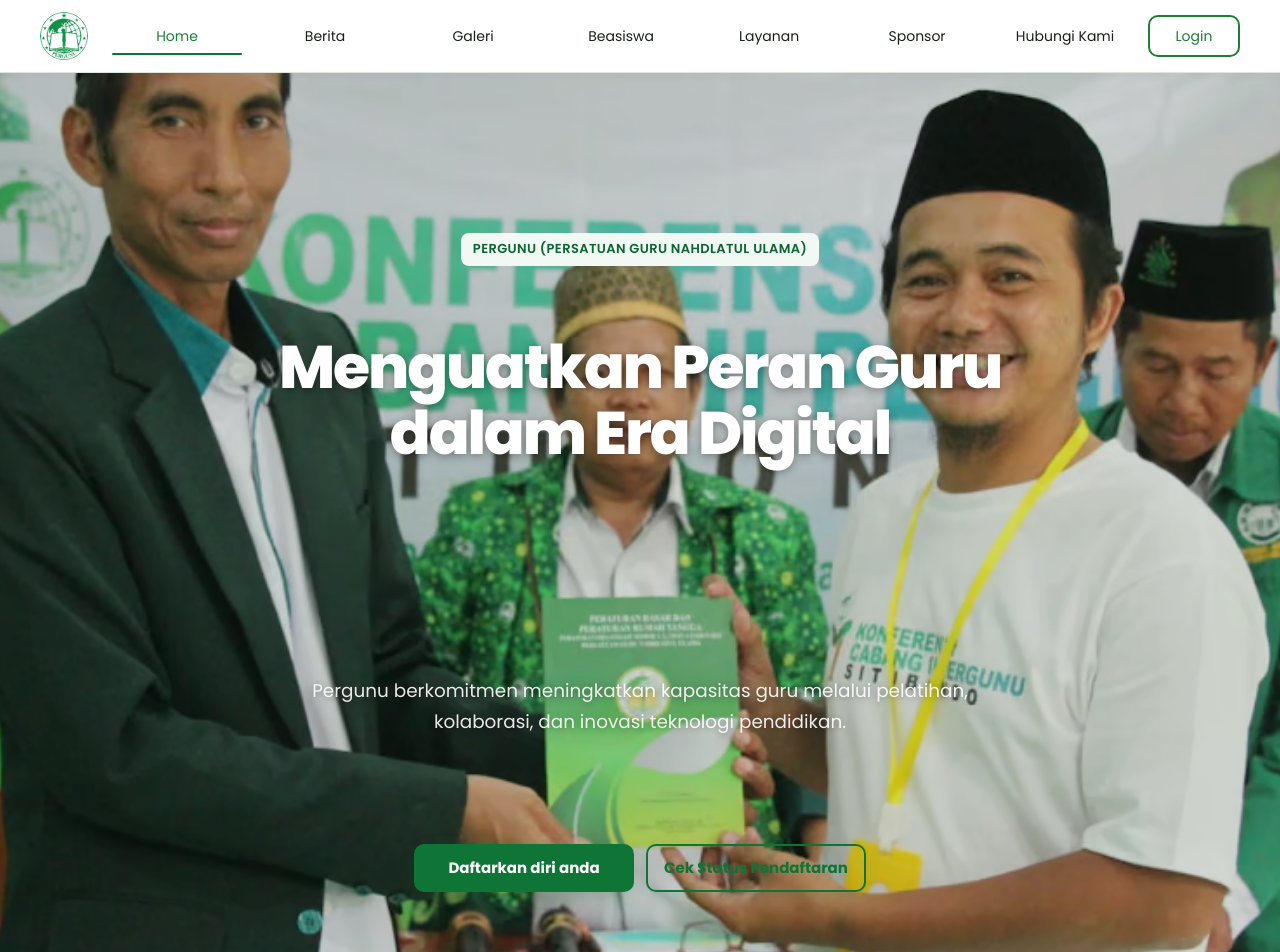
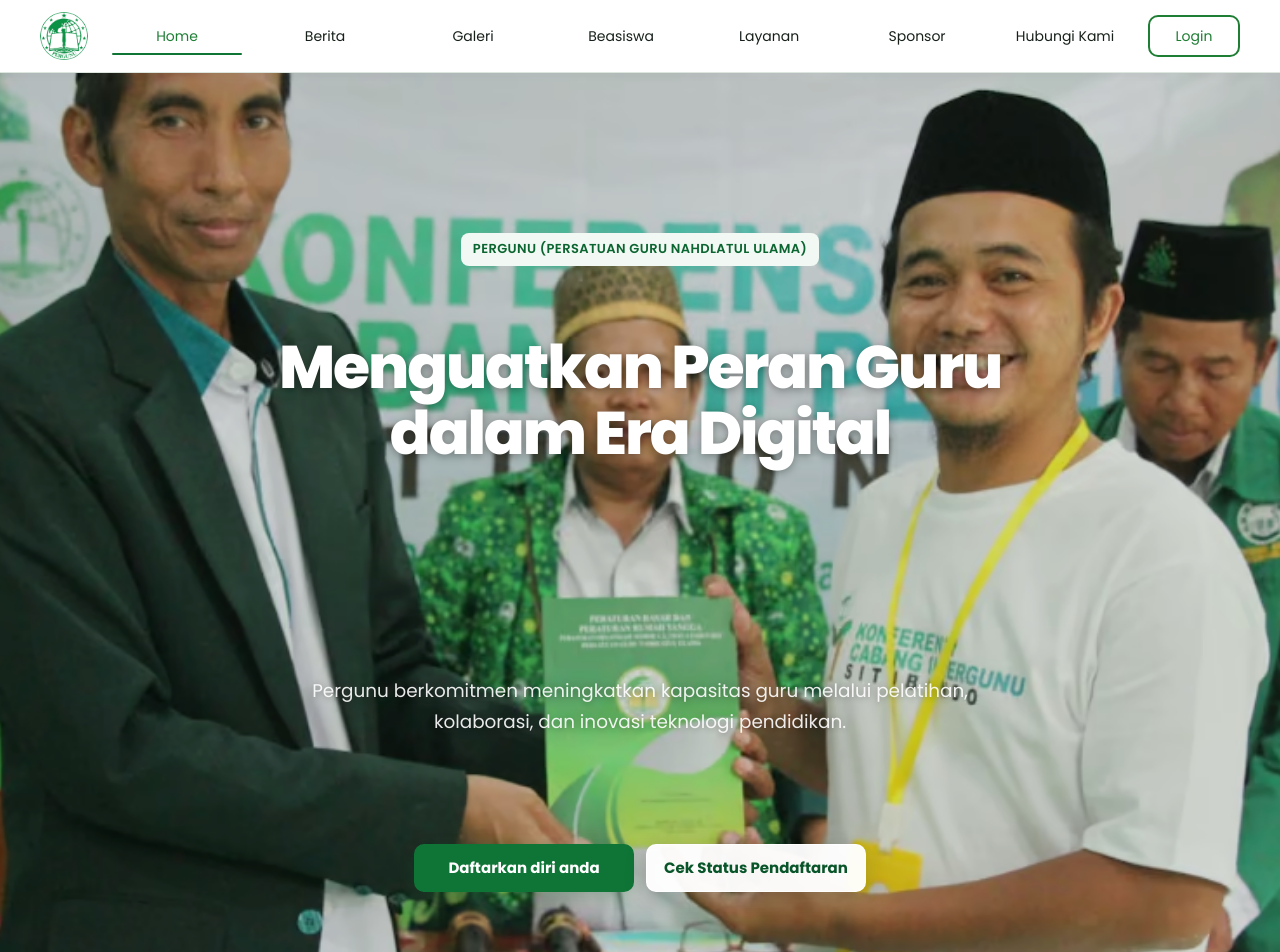
Before and after one commit to Ruzzuu/Pergunu2, a React (Vite) app: page / in a window 1280 px wide. Shown: the top 952 px of the page. Built offline with nearby package versions, Linux system fonts and the light colour scheme; no server answers.

Commit message:
Improve homepage status button contrast

```diff
--- a/src/legacy/componen/Hero/Hero.css
+++ b/src/legacy/componen/Hero/Hero.css
@@ -134,17 +134,18 @@
 }
 
 .hero-button.secondary {
-  background-color: transparent;
-  color: #0F7536;
-  border: 2px solid #0F7536;
-  box-shadow: 0 4px 15px rgba(15, 117, 54, 0.1);
+  background: rgba(255, 255, 255, 0.96);
+  color: #09552a;
+  border: 1px solid rgba(255, 255, 255, 0.9);
+  box-shadow: 0 8px 22px rgba(5, 33, 15, 0.2);
 }
 
 .hero-button.secondary:hover {
   background-color: #0F7536;
   color: white;
+  border-color: #0F7536;
   transform: translateY(-2px);
-  box-shadow: 0 6px 20px rgba(15, 117, 54, 0.2);
+  box-shadow: 0 10px 24px rgba(15, 117, 54, 0.32);
 }
 
 @media screen and (max-width: 768px) {
```
